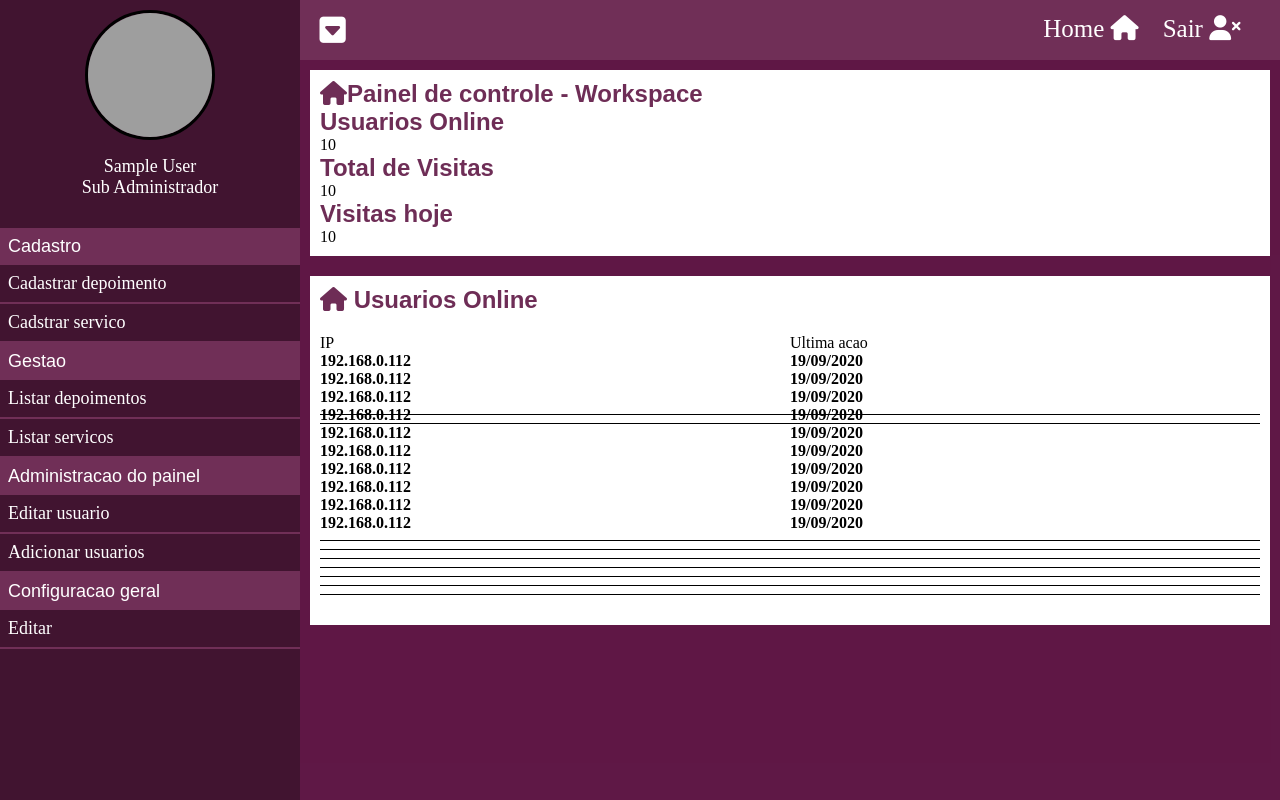
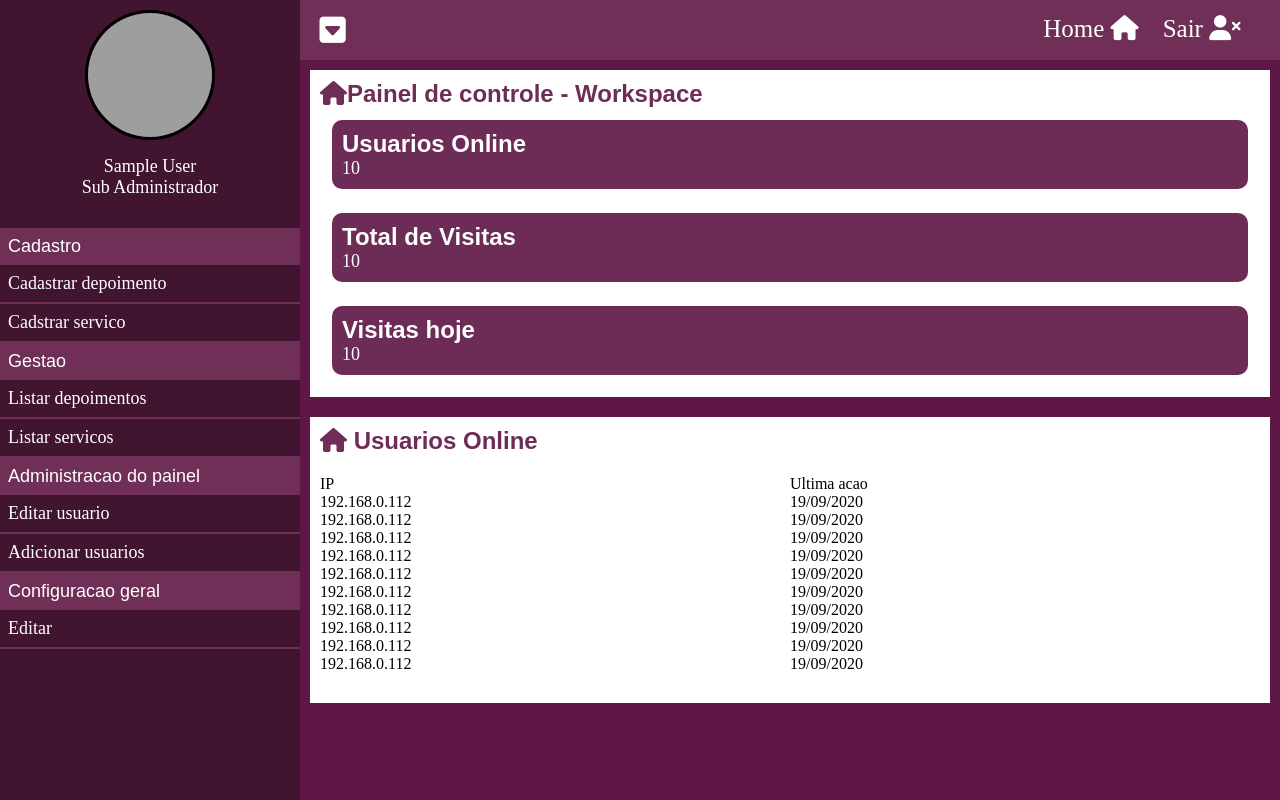
Before and after one commit to christopher-cpereira/Projetos, a PHP site: page /Projeto-01/painel/?home in a window 1280 px wide. Run offline with PHP 8.4, Linux system fonts and the light colour scheme; the visitor is signed in with stand-in values (Sample User, id 1); some libraries are stand-ins or nearby versions; grey boxes are pictures that could not be loaded.

Commit message:
feito um pouco da estilizacao da home do painel

```diff
--- a/painel/css/style.css
+++ b/painel/css/style.css
@@ -181,9 +181,25 @@ header{
     width: 50%;
 }
 .table .row:nth-last-of-type(1){
-    font-weight: bold;
-    border-bottom: 1px solid black;
-    padding: 8px 0;
+    /*font-weight: bold;*/
+    /*border-bottom: 1px solid black;*/
+    /*padding: 8px 0;*/
+}
+.box-metricas-single{
+    margin: 12px;
+    background: rgba(94, 22, 68, 0.9);
+    padding: 10px;
+    border-radius: 10px;
+}
+.box-metricas{
+    min-width: 500px;
+}
+.box-metricas-single p{
+    color: #ffffff;
+    font-size: 18px;
+}
+.box-metricas-single h2{
+    color: #ffffff;
 }
 
 /*conteudo do painel*/
@@ -192,6 +208,9 @@ header{
 }
 .w50{
     width: 49%;
+}
+.w33{
+    width: 33,3%;
 }
 .left{
     float: left;
@@ -226,3 +245,9 @@ header{
         width: 100%;
     }
 }
+
+@media screen and (max-width: 1840px){
+    .box-metricas{
+        width: 100%;
+    }
+}
--- a/painel/pages/home.php
+++ b/painel/pages/home.php
@@ -1,28 +1,29 @@
 <div class="box-content left w100">
 
     <h2><i class="fa fa-home"></i>Painel de controle - Workspace</h2>
-
-        <div class="box-metricas">
+    <div class="w100">
+        <div class="box-metricas w33 left">
             <div class="box-metricas-single">
                     <h2>Usuarios Online</h2>
                     <p>10</p>
             </div>
         </div>
 
-        <div class="box-metricas">
+        <div class="box-metricas w33 left">
             <div class="box-metricas-single">
                     <h2>Total de Visitas</h2>
                     <p>10</p>
             </div>
         </div>
 
-        <div class="box-metricas">
+        <div class="box-metricas w33 left">
             <div class="box-metricas-single">
                 <h2>Visitas hoje</h2>
                     <p>10</p>
             </div>
         </div>
-
+        <div class="clear"></div>
+    </div>
 </div>
 <div class="clear"></div>
 
```
